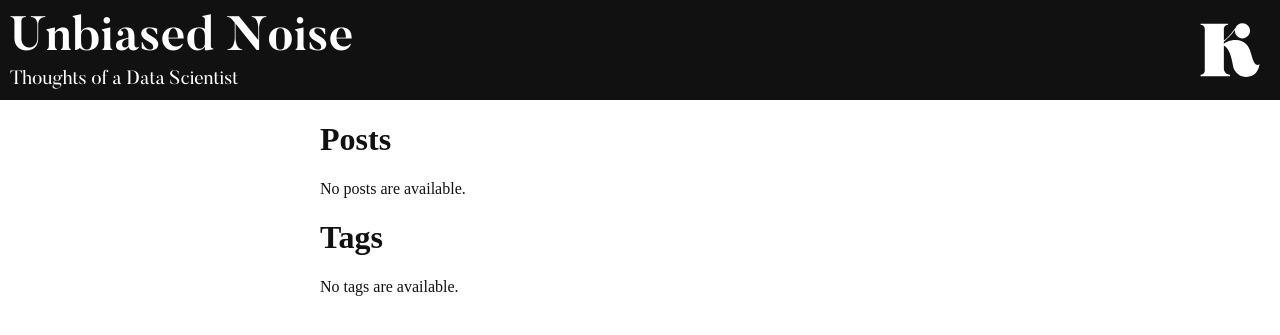
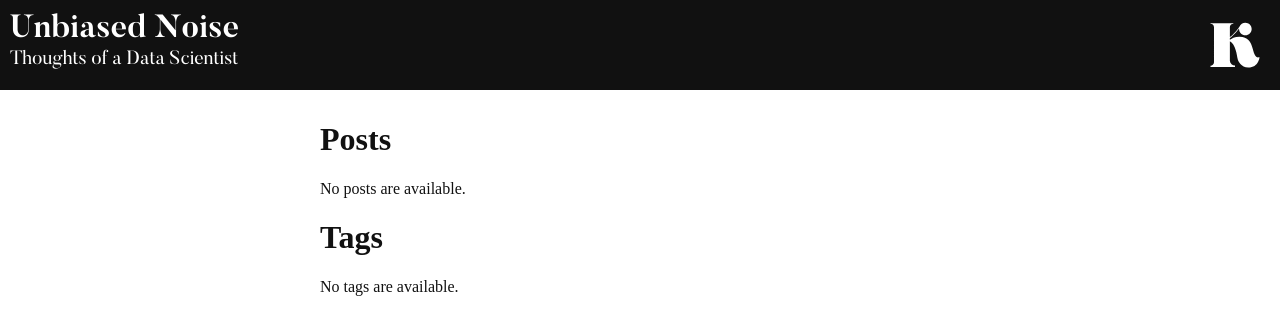
Before and after one commit to KristianHolsheimer/blog, a Django app: page / in a window 1280 px wide. Shown: the top 335 px of the page. Run offline with Django 3.2, Linux system fonts and the light colour scheme; data that the repository does not hold is empty; parts of the project's set-up code (start-up, migrations or seed data) failed here and were passed over.

Commit message:
resized main title on left banner

```diff
--- a/posts/static/posts/css/main.css
+++ b/posts/static/posts/css/main.css
@@ -31,11 +31,11 @@ body {
 
   /* shape */
   width: 100%;
-  height: 90px;
+  height: 80px;
   padding-top: 10px;
   padding-left: 10px;
-  padding-right: auto;
-  padding-bottom: auto;
+  padding-right: 0;
+  padding-bottom: 0;
 
   /* style */
   color: #fff;
@@ -52,7 +52,7 @@ body {
 }
 
 #banner #banner_left #title {
-  font-size: 300%;
+  font-size: 200%;
   font-weight: bold;
 }
 
@@ -67,8 +67,8 @@ body {
 }
 
 #banner #logo img {
-  width: 60px;
-  height: 60px;
+  width: 50px;
+  height: 50px;
   padding-left: 20px;
   padding-right: 20px;
   padding-top: 20px;
@@ -94,7 +94,7 @@ body {
 
   /* position */
   position: fixed;
-  top: 101px;
+  top: 91px;
   right: 0;
 
   /* style */
```
